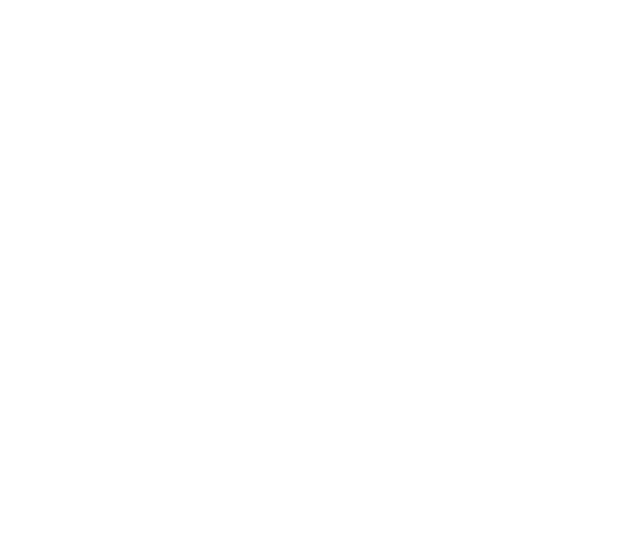
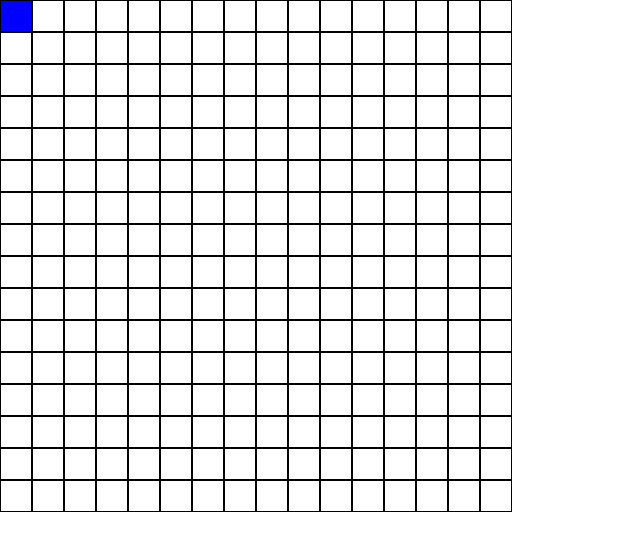
Before and after one commit to dragonfur/Etch-a-Sketch, a plain HTML site: page index.html in a window 1280 px wide. Shown: the whole page, without its empty margins (0-640 px from the left). Drawn offline with Linux system fonts and the light colour scheme.

Commit message:
Add the boxes
Added the mechanism for making the boxes using a for loop on javascript, and then added the hover effect
using css.

```diff
--- a/index.html
+++ b/index.html
@@ -4,11 +4,11 @@
     <meta charset="UTF-8">
     <meta http-equiv="X-UA-Compatible" content="IE=edge">
     <meta name="viewport" content="width=device-width, initial-scale=1.0">
-    <link rel="stylesheets" href="styles.css">
+    <link rel="stylesheet" href="styles.css">
     <title>Etch-a-Sketch</title>
 </head>
 <body>
-
+    <div class="container"></div>
     <script src="script.js"></script>
 </body>
 </html>
--- a/script.js
+++ b/script.js
@@ -0,0 +1,13 @@
+//script
+
+const container = document.querySelector(".container")
+
+function makeSquares(){
+    for (let i = 0; i < 256; i++){
+        const square = document.createElement("div")
+        square.classList.add("square")
+        container.appendChild(square)
+    }
+}
+
+makeSquares()
--- a/styles.css
+++ b/styles.css
@@ -0,0 +1,27 @@
+/* styles */
+
+body {
+    padding: 0;
+    margin: 0;
+    font-family: Arial, Helvetica, sans-serif;
+}
+
+.container {
+    display: inline-block;
+    max-width: 525px;
+    font-size: 0;
+}
+
+.square {
+    display: inline-block;
+    width: 30px;
+    height: 30px;
+    border-style: solid;
+    border-width: 1px;
+}
+
+.square:hover{
+    background-color: blue;
+}
+
+.square:onClick
```
